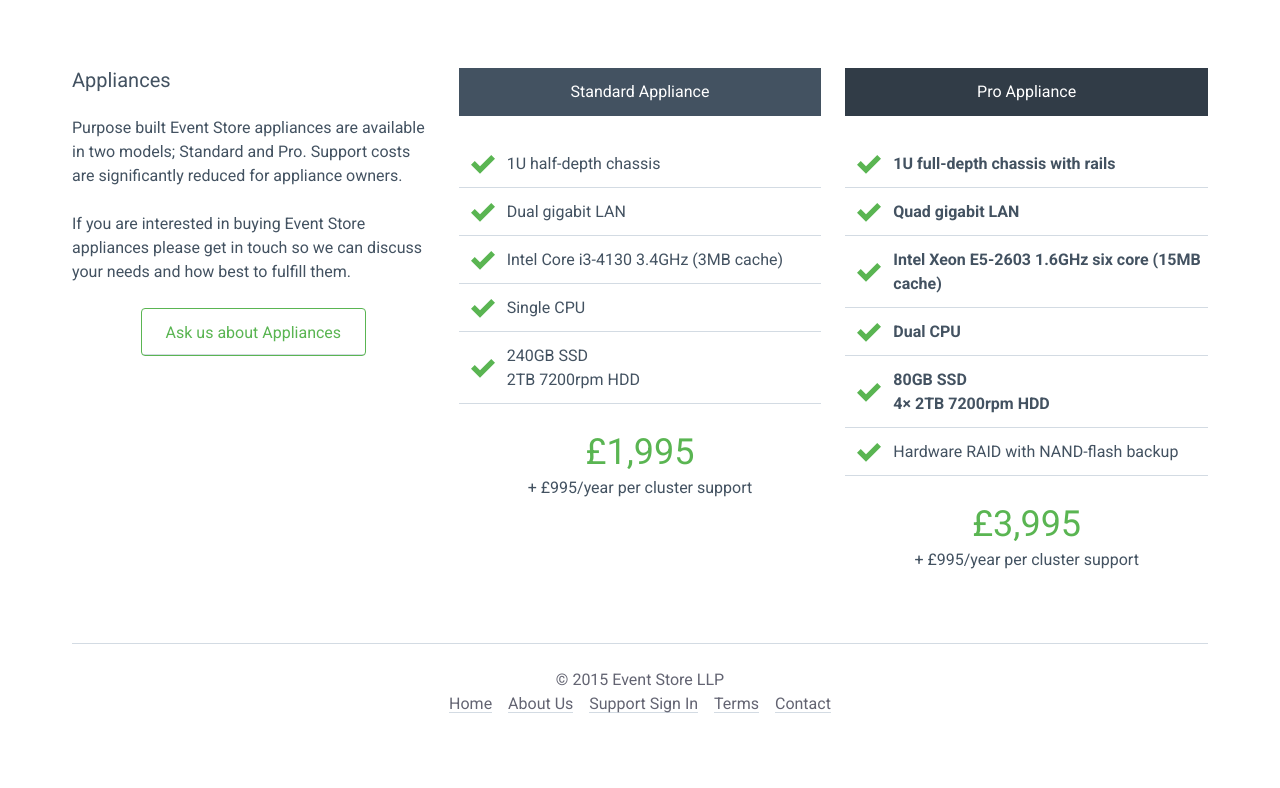
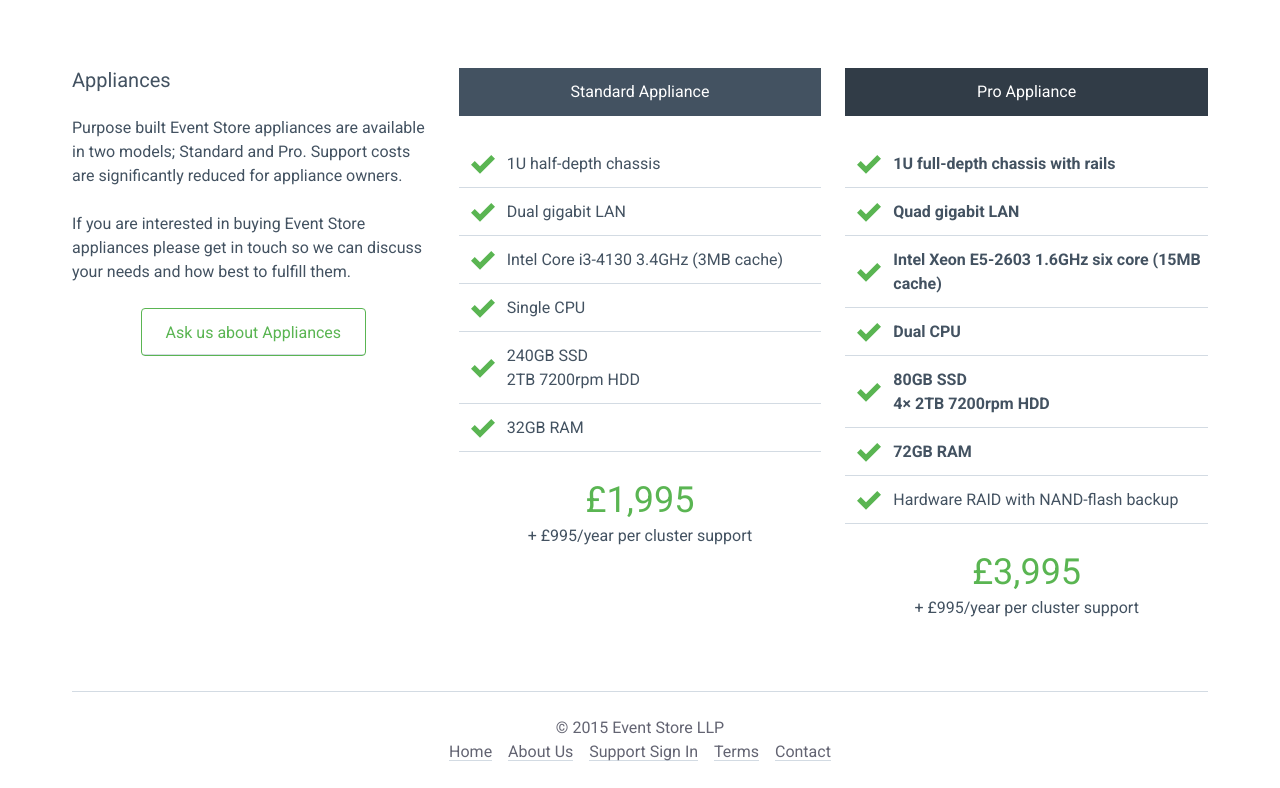
Before and after one commit to sandboxorg/geteventstore.com, a Jekyll site: the page built from support/index.html, in a window 1280 px wide and 900 px high, scrolled down 1475 px, cut to the strip 112-900 px from the top of the window. Built offline with Jekyll 4.4.1, drawn with Linux system fonts in a browser that asks for light colours; nearby versions of some CDN libraries; Markdown is read by kramdown in place of the engine named in the settings; before the commit the page ends 2327 px from its top, so only the background shows below that.

Commit message:
Added RAM specs to appliances

```diff
--- a/support/index.html
+++ b/support/index.html
@@ -87,6 +87,7 @@ description: "Get free community support, or paid commercial and enterprise supp
                         <li>Intel Core i3-4130 3.4GHz (3MB cache)</li>
                         <li>Single CPU</li>
                         <li>240GB SSD<br>2TB 7200rpm HDD</li>
+                        <li>32GB RAM</li>
                     </ul>
                     <p>
                         <span class="price">£1,995</span><br>
@@ -101,6 +102,7 @@ description: "Get free community support, or paid commercial and enterprise supp
                         <li><strong>Intel Xeon E5-2603 1.6GHz six core (15MB cache)</strong></li>
                         <li><strong>Dual CPU</strong></li>
                         <li><strong>80GB SSD<br>4&times; 2TB 7200rpm HDD</strong></li>
+                        <li><strong>72GB RAM</strong></li>
                         <li>Hardware RAID with NAND-flash backup</li>
                     </ul>
                     <p>
```
